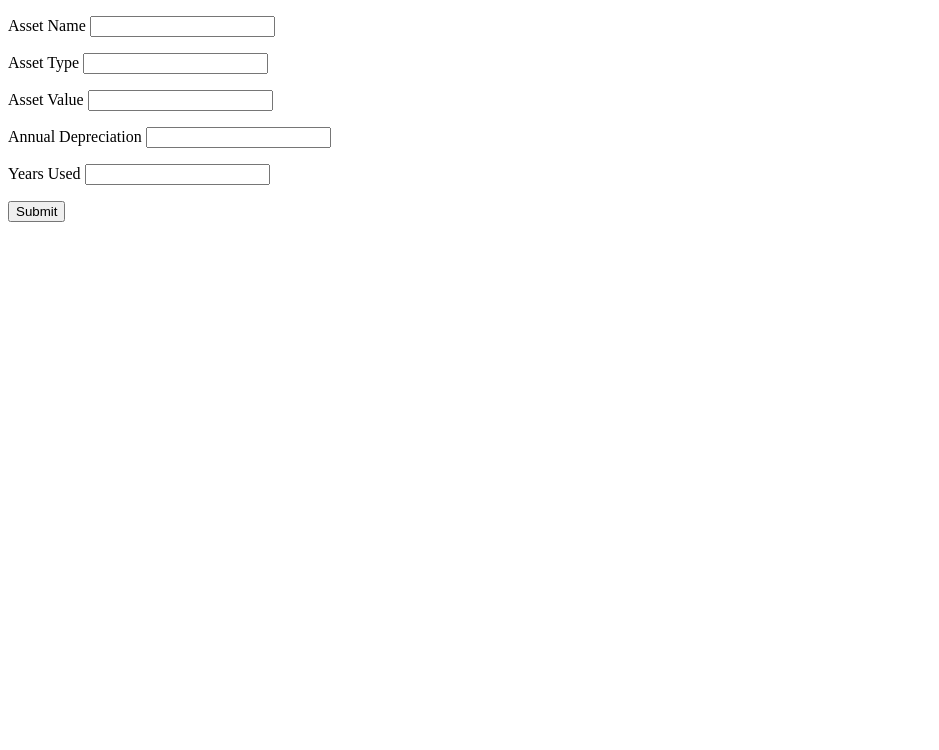
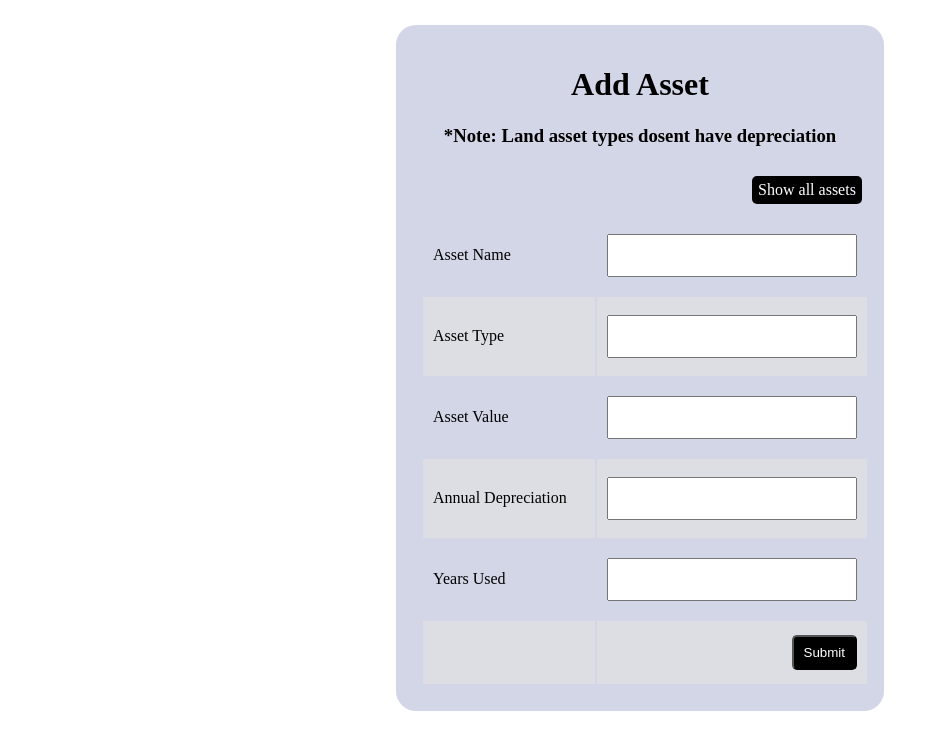
Before and after one commit to DilanJT/flask_NonCurrentAssets_manager, a Flask app: page /assets/add in a window 1280 px wide. Shown: the top 750 px of the page, without its empty margins (0-939 px from the left). Run offline with Flask 2, Linux system fonts and the light colour scheme.

Commit message:
ui updated and all the crud operations working fine

```diff
--- a/app/main.py
+++ b/app/main.py
@@ -63,9 +63,9 @@ def updateAsset(id):
             asset = NonCurrentAsset(name=name, assetType=assetType, assetValue=int(assetValue), annualDepreciation=int(annualDepreciation), yearsUsed=int(yearsUsed))
             datab.session.add(asset)
             datab.session.commit()
-            return redirect(f'/data/{id}')
+            return redirect(f'/assets')
         return f"Cannot find the asset with id={id}"
-    return render_template("update.html", asset = asset)
+    return render_template("updateasset.html", asset = asset)
 
 @app.route('/assets/<int:id>/delete', methods=['GET', 'POST'])
 def deleteAsset(id):
--- a/app/templates/addasset.html
+++ b/app/templates/addasset.html
@@ -5,15 +5,112 @@
     <meta http-equiv="X-UA-Compatible" content="IE=edge">
     <meta name="viewport" content="width=device-width, initial-scale=1.0">
     <title>Document</title>
+    <style>
+        /* body */
+        body{
+            margin: 0;
+        }
+        .content_section{
+            padding: 20px;
+            width: 35%;
+            background-color: #a3a9cc7a;
+            border-radius: 20px;
+            display: block;
+            margin: 25px auto;
+            text-align: center;
+        }
+
+        .form-table{
+            margin: 5px;
+            width: 100%;
+            text-align: left;
+        }
+
+        .form-table tr:nth-child(even){
+            background-color: #e2e2e2a9;
+        }
+
+
+        .form-table td{
+            padding: 10px;
+            font-size: 16px;
+        }
+
+        .form-table .submit{
+            text-align: right;
+        }
+
+        .inputbox{
+            width: 100%;
+            padding: 12px 20px;
+            margin: 8px 0;
+            box-sizing: border-box;
+        }
+
+        .submitbtn{
+            padding: 8px 10px;
+            margin: 4px 0;
+            box-sizing: border-box;
+            background-color: black;
+            color: white;
+            border-radius: 5px;
+        }
+
+        .nav-item{
+            display: block;
+            float: right;
+            width: 100px;
+            padding: 5px;
+            border-radius: 5px;
+            color: white;
+            background-color: #000000;
+            margin: 10px 2px 10px 2px;
+        }
+
+        .nav-item a{
+            text-decoration: none;
+            color: white;
+        }
+
+        .nav-item:hover {
+            background-color: #292929;
+        }
+    </style>
 </head>
 <body>
-    <form action='' method = "POST">
-        <p>Asset Name <input type = "text" name = "name" /></p>
-        <p>Asset Type <input type = "text" name = "assetType" /></p>
-        <p>Asset Value <input type = "integer" name = "assetValue" /></p>
-        <p>Annual Depreciation <input type = "integer" name = "annualDepreciation" /></p>
-        <p>Years Used <input type = "integer" name = "yearsUsed" /></p>
-        <p><input type = "submit" value = "Submit" /></p>
-    </form>
+    <div class="content_section">
+        <h1>Add Asset</h1>
+        <h3>*Note: Land asset types dosent have depreciation</h3>
+        <div class="nav-item"><a href="/assets">Show all assets</a></div>
+        <form action='' method = "POST">
+
+            <table class="form-table">
+                <tr>
+                    <td>Asset Name</td>
+                    <td><input class="inputbox" type = "text" name = "name" /></td>
+                </tr>
+                <tr>
+                    <td>Asset Type</td>
+                    <td><input class="inputbox" type = "text" name = "assetType" /></td>
+                </tr>
+                <tr>
+                    <td>Asset Value</td>
+                    <td><input class="inputbox" type = "integer" name = "assetValue" /></td>
+                </tr>
+                <tr>
+                    <td>Annual Depreciation</td>
+                    <td><input class="inputbox" type = "integer" name = "annualDepreciation" /></td>
+                </tr>
+                <tr>
+                    <td>Years Used</td>
+                    <td><input class="inputbox" type = "integer" name = "yearsUsed" /></td>
+                </tr>
+                <tr>
+                    <td></td>
+                    <td class="submit"><input class="submitbtn" type = "submit" value = "Submit" /></td>
+                </tr>
+            </table>
+        </form>
+    </div>
 </body>
 </html>
```
Also changed, not shown: app/templates/style.css (deleted, +0 -29 lines), app/templates/updateasset.html (+105 -8 lines), app/assets.db.
